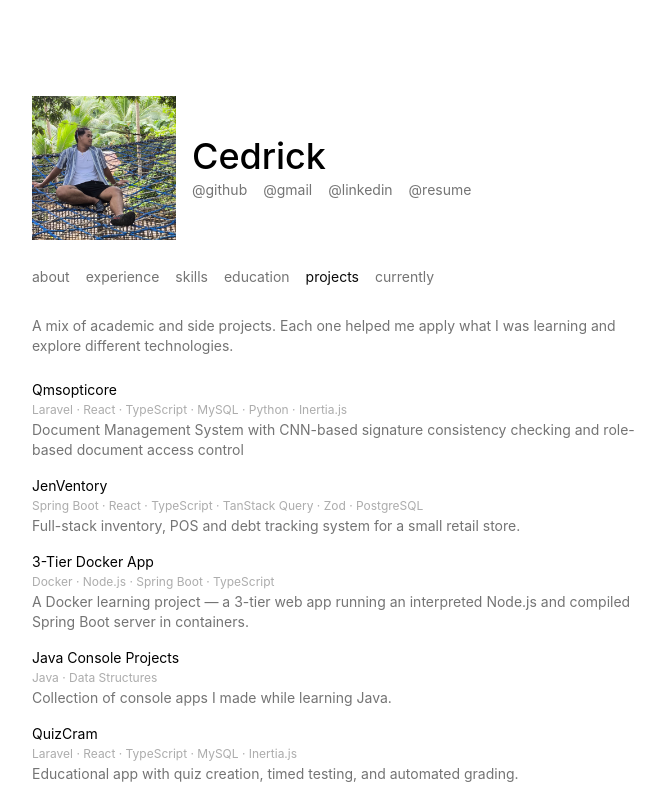
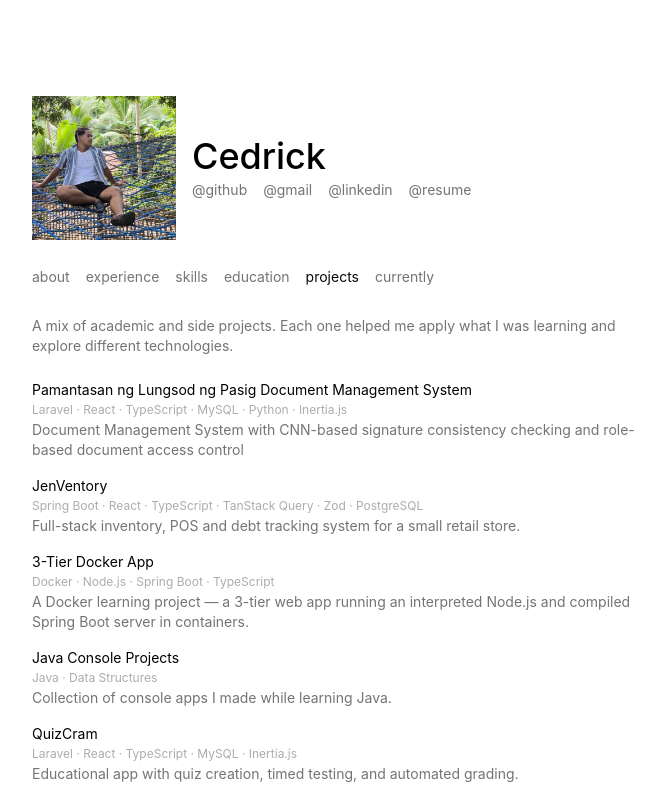
Before and after one commit to Cedrickkk/hulaanmo, a React (Vite) app: page /projects in a window 1280 px wide. Shown: the top 800 px of the page, without its empty margins (296-956 px from the left). Built offline with nearby package versions, Linux system fonts and the light colour scheme.

Commit message:
chore: update project entry name

```diff
--- a/src/data/project.ts
+++ b/src/data/project.ts
@@ -7,7 +7,7 @@ type Project = {
 
 export const projects: Project[] = [
   {
-    name: "Qmsopticore",
+    name: "Pamantasan ng Lungsod ng Pasig Document Management System",
     description:
       "Document Management System with CNN-based signature consistency checking and role-based document access control",
     tech: ["Laravel", "React", "TypeScript", "MySQL", "Python", "Inertia.js"],
```
